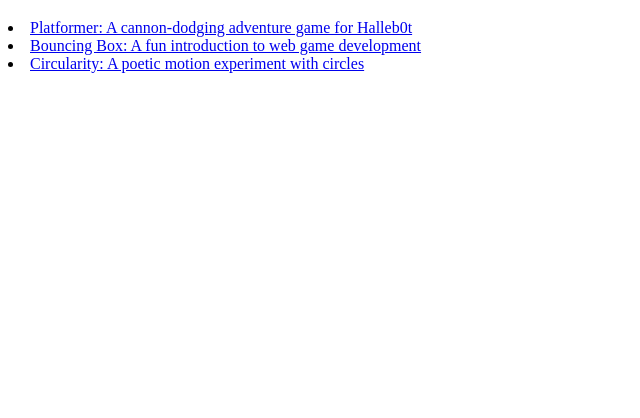
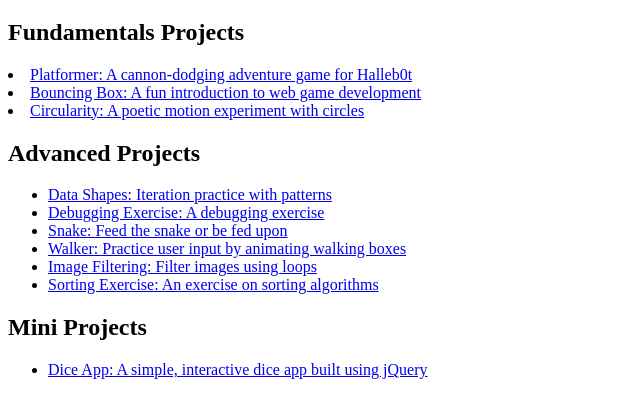
Before and after one commit to nevaehtaylor6/nevaehtaylor6.github.io, a plain HTML site: page portfolio.html in a window 1280 px wide. Shown: the part 182-600 px from the top of the page, without its empty margins (0-640 px from the left). Drawn offline with Linux system fonts and the light colour scheme.

Commit message:
Fundamentals Projects

```diff
--- a/portfolio.html
+++ b/portfolio.html
@@ -22,6 +22,7 @@
       <main>
         <div class="content">
             <h1>Portfolio</h1>
+            <h2>Fundamentals Projects</h2>
             <ul id="portfolio"></ul>
             <li>
                 <a href="fsd-projects/platformer/">Platformer: A cannon-dodging adventure game for Halleb0t</a>
@@ -33,6 +34,19 @@
                 <a href="fsd-projects/circularity/">Circularity: A poetic motion experiment with circles</a>
             </li>
         </ul>
+        <h2>Advanced Projects</h2>
+<ul id ="portfolio">
+    <li><a href="asd-projects/data-shapes"> Data Shapes: Iteration practice with patterns</a></li>
+    <li><a href="asd-projects/debugging-exercise"> Debugging Exercise: A debugging exercise</a></li>
+    <li><a href="asd-projects/snake">Snake: Feed the snake or be fed upon</a></li>
+    <li><a href="asd-projects/walker">Walker: Practice user input by animating walking boxes</a></li>
+    <li><a href="asd-projects/image-filtering">Image Filtering: Filter images using loops</a></li>
+    <li><a href="asd-projects/sorting">Sorting Exercise: An exercise on sorting algorithms</a></li>
+</ul>
+<h2>Mini Projects</h2>
+<ul id ="portfolio">
+    <li><a href="asd-projects/dice-app"> Dice App: A simple, interactive dice app built using jQuery</a></li>
+</ul>
 
     </div>
 </main>
```
